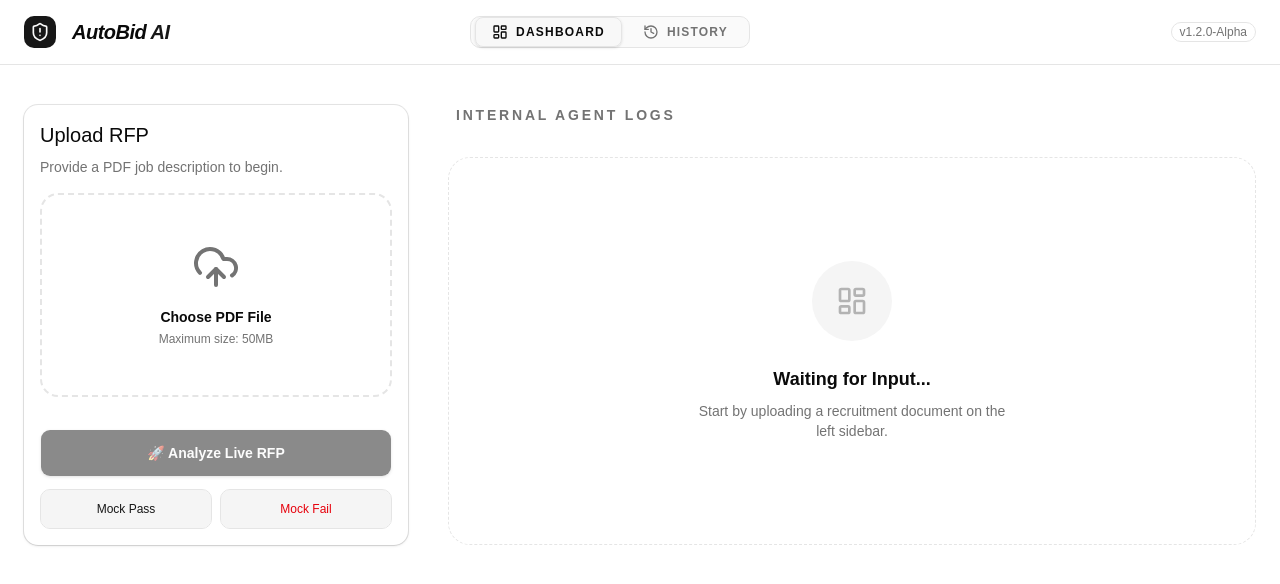
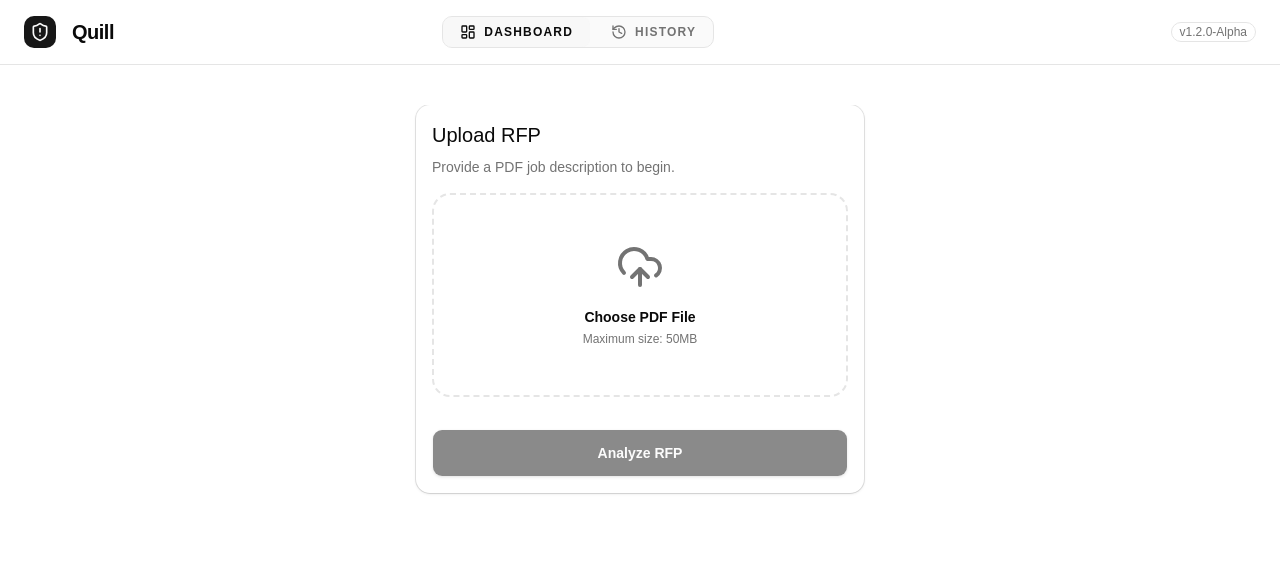
Before and after one commit to mujeeb-khawaja/Quill, a React (Vite) app in the folder client/apps/web/: page / in a window 1280 px wide. Shown: the top 584 px of the page. Built offline with nearby package versions, Linux system fonts and the light colour scheme.

Commit message:
Did few refinements

```diff
--- a/client/apps/web/src/pages/Dashboard.tsx
+++ b/client/apps/web/src/pages/Dashboard.tsx
@@ -94,13 +94,12 @@ export default function Dashboard() {
     setHistory(prev => [newItem, ...prev]);
   };
 
-  const runEvaluation = async (mode: 'real' | 'mock-success' | 'mock-fail') => {
+  const runEvaluation = async () => {
     setStatus('processing');
     setActiveStepIndex(0);
     setGatekeeperReason('');
     setProposal('');
 
-    if (mode === 'real') {
     if (!selectedFile) return;
     try {
       const formData = new FormData();
@@ -111,25 +110,6 @@ export default function Dashboard() {
     } catch (err) {
       setStatus('rejected');
       setGatekeeperReason("Connection Failed. Is the backend running?");
-       }
-    } else {
-       // Mock Visual Loop
-       const isSuccess = mode === 'mock-success';
-       const runStep = (index: number) => {
-         if (index >= STEPS.length) {
-            processResult(true, "Mock proposal generated for your testing of the new UI overhaul...", "Matches requirements perfectly based on CV context.", "Senior Dev Role", "Seeking a senior developer with React and Node.js expertise...");
-            return;
-         }
-         setActiveStepIndex(index);
-         if (!isSuccess && STEPS[index].id === 'gatekeeper') {
-            setTimeout(() => {
-               processResult(false, null, "Match Failed: Candidate lacks the required 5+ years of Python expertise specified in the RFP.", "Job Posting #4521", "Python Engineer needed for high-scale backend services...");
-            }, 2000);
-            return;
-         }
-         setTimeout(() => runStep(index + 1), 2000);
-       };
-       runStep(0);
     }
   };
 
@@ -159,10 +139,10 @@ export default function Dashboard() {
             <div className="h-8 w-8 bg-primary rounded-lg flex items-center justify-center">
               <ShieldAlert className="h-5 w-5 text-primary-foreground" />
             </div>
-            <h1 className="text-xl font-bold tracking-tight italic">AutoBid <span className="text-primary">AI</span></h1>
+            <h1 className="text-xl font-bold tracking-tight">Quill</h1>
           </div>
           <Tabs value={activeTab} onValueChange={setActiveTab} className="w-[400px]">
-            <TabsList className="bg-muted/50 border border-border p-1 gap-1">
+            <TabsList className="bg-muted/50 border border-border gap-1">
               <TabsTrigger value="dashboard" className="flex-1 gap-2 items-center">
                 <LayoutDashboard className="h-4 w-4" /> Dashboard
               </TabsTrigger>
@@ -181,10 +161,20 @@ export default function Dashboard() {
 
         {/* --- VIEW 1: DASHBOARD --- */}
         {activeTab === 'dashboard' && (
-          <div className="grid grid-cols-1 lg:grid-cols-12 gap-10">
+          <div className="flex w-full items-start overflow-hidden">
+
+            {/* SMOOTH CENTERING SPACER */}
+            <div
+              className="transition-[width] duration-700 ease-in-out flex-shrink-0 hidden lg:block"
+              style={{ width: status === 'idle' ? 'calc(50% - 224px)' : '0px' }}
+            />
 
             {/* INPUT SIDEBAR */}
-            <div className="lg:col-span-4 space-y-6">
+            <div
+              className={`transition-all duration-700 ease-in-out flex-shrink-0 space-y-6 z-10 w-full
+                ${status === 'idle' ? 'max-w-md' : 'max-w-sm'}
+              `}
+            >
               <Card className="bg-card border-border shadow-sm">
                 <CardHeader>
                   <CardTitle className="text-xl">Upload RFP</CardTitle>
@@ -207,24 +197,26 @@ export default function Dashboard() {
 
                   <div className="flex flex-col gap-3 pt-2">
                     <Button
-                      onClick={() => runEvaluation('real')}
+                      onClick={() => runEvaluation()}
                       disabled={!selectedFile || status === 'processing'}
                       className="bg-primary text-primary-foreground font-bold h-12 shadow-sm"
                     >
-                      {status === 'processing' ? <Loader2 className="animate-spin h-5 w-5 mr-2" /> : "🚀 Analyze Live RFP"}
+                      {status === 'processing' ? <><Loader2 className="animate-spin h-5 w-5 mr-2" />Analyzing...</> : "Analyze RFP"}
                     </Button>
-                    <div className="grid grid-cols-2 gap-2">
-                      <Button variant="secondary" onClick={() => runEvaluation('mock-success')} className="text-xs h-10 border border-border">Mock Pass</Button>
-                      <Button variant="secondary" onClick={() => runEvaluation('mock-fail')} className="text-xs h-10 border border-border text-destructive">Mock Fail</Button>
-                    </div>
                   </div>
                 </CardContent>
               </Card>
             </div>
 
             {/* MAIN STAGE (THE BRAIN) */}
-            <div className="lg:col-span-8 flex flex-col gap-8">
-
+            <div
+              className={`transition-all duration-700 ease-in-out flex flex-col gap-8 flex-1
+                ${status === 'idle'
+                  ? 'max-w-0 opacity-0 ml-0 pointer-events-none'
+                  : 'max-w-5xl opacity-100 lg:ml-8'
+                }
+              `}
+            >
               <div className="flex items-center justify-between px-2">
                 <h2 className="text-sm font-bold tracking-[0.2em] uppercase text-muted-foreground">Internal Agent Logs</h2>
                 <div className="flex gap-2">
@@ -234,16 +226,7 @@ export default function Dashboard() {
                 </div>
               </div>
 
-              {status === 'idle' ? (
-                <div className="flex-grow border border-dashed border-border rounded-3xl flex flex-col items-center justify-center text-center p-20 bg-muted/5">
-                  <div className="h-20 w-20 rounded-full bg-muted flex items-center justify-center mb-6">
-                    <LayoutDashboard className="h-8 w-8 text-muted-foreground opacity-50" />
-                  </div>
-                  <h3 className="text-lg font-bold">Waiting for Input...</h3>
-                  <p className="text-sm text-muted-foreground mt-2 max-w-xs">Start by uploading a recruitment document on the left sidebar.</p>
-                </div>
-              ) : (
-                <div className="space-y-12">
+              <div className="space-y-12 animate-in fade-in slide-in-from-right-5 duration-500">
 
                 {/* STEPPER */}
                 <div className="relative border-l border-border ml-6 space-y-10 py-2">
@@ -287,7 +270,7 @@ export default function Dashboard() {
                 )}
 
                 {status === 'success' && (
-                    <Card className="bg-card border-border rounded-2xl overflow-hidden shadow-sm">
+                  <Card className="bg-card border-border rounded-2xl overflow-hidden shadow-sm animate-in zoom-in-95 duration-500">
                     <div className="bg-muted/50 px-6 py-4 flex justify-between items-center border-b border-border">
                       <div className="flex items-center gap-2">
                         <CheckCircle className="h-4 w-4 text-emerald-500" />
@@ -304,7 +287,6 @@ export default function Dashboard() {
                   </Card>
                 )}
               </div>
-              )}
             </div>
           </div>
         )}
--- a/client/packages/ui/src/components/tabs.tsx
+++ b/client/packages/ui/src/components/tabs.tsx
@@ -23,7 +23,7 @@ function Tabs({
 }
 
 const tabsListVariants = cva(
-  "group/tabs-list inline-flex w-fit items-center justify-center rounded-lg p-[3px] text-muted-foreground group-data-horizontal/tabs:h-8 group-data-vertical/tabs:h-fit group-data-vertical/tabs:flex-col data-[variant=line]:rounded-none",
+  "group/tabs-list inline-flex w-fit items-center justify-center rounded-lg text-muted-foreground group-data-horizontal/tabs:h-8 group-data-vertical/tabs:h-fit group-data-vertical/tabs:flex-col data-[variant=line]:rounded-none",
   {
     variants: {
       variant: {
@@ -63,7 +63,7 @@ function TabsTrigger({
       className={cn(
         "relative inline-flex items-center justify-center gap-2 rounded-md border border-transparent px-4 py-1.5 text-xs font-bold uppercase tracking-widest whitespace-nowrap text-muted-foreground transition-all",
         "hover:text-foreground",
-        "data-active:bg-muted/50 data-active:text-foreground data-active:border-border data-active:shadow-sm",
+        "data-active:bg-muted/50 data-active:text-foreground",
         "focus-visible:outline-none focus-visible:ring-1 focus-visible:ring-ring",
         className
       )}
```
Lines whose indentation alone changed are shown as unchanged.
